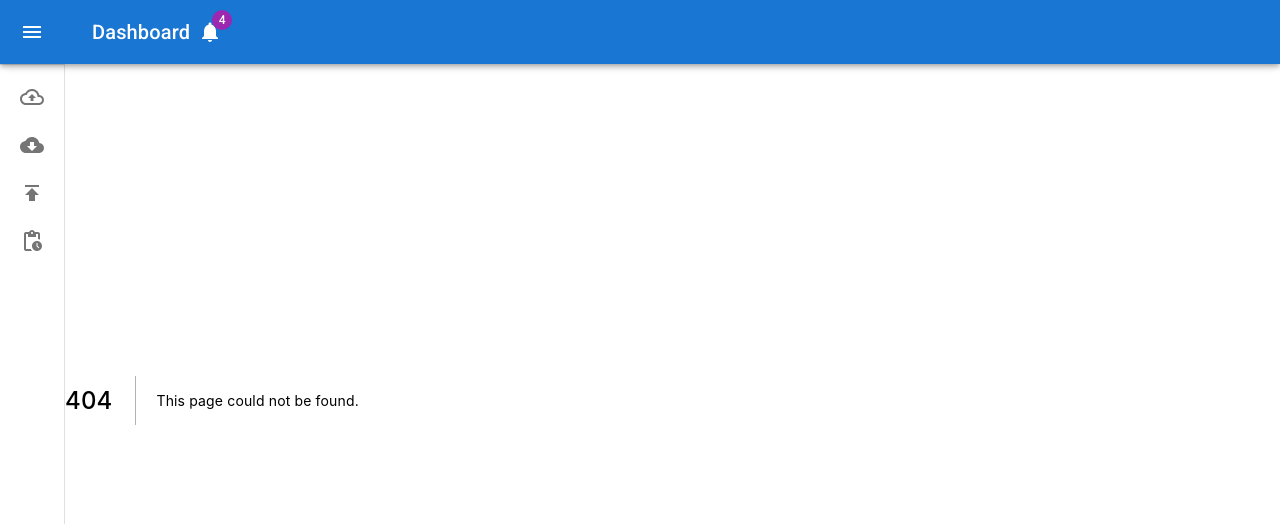
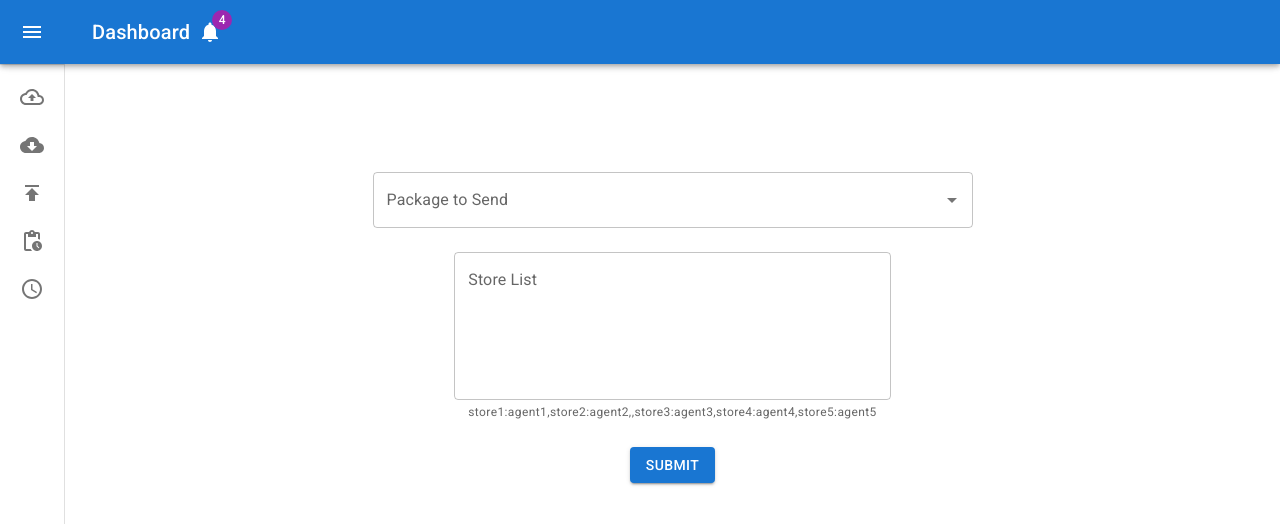
Before and after one commit to LuisBlau/rems-dashboard, a Next.js app: page /deploySchedule in a window 1280 px wide. Before the commit this address had no page. Shown: the top 524 px of the page. Built offline with nearby package versions, Linux system fonts and the light colour scheme.

Commit message:
first commit of deploy schedule page. It is not pulling or pushing to the data base but it can be used to look at the layout.
Next is to clean up some of the uncontrolled data wrangling functions and then make the push and pull to the data base work.

```diff
--- a/package.json
+++ b/package.json
@@ -3,17 +3,20 @@
   "version": "4.0.0",
   "private": true,
   "dependencies": {
+    "@date-io/date-fns": "^2.13.1",
     "@devexpress/dx-react-chart": "^3.0.2",
     "@devexpress/dx-react-chart-material-ui": "^3.0.2",
     "@devexpress/dx-react-core": "^3.0.2",
     "@emotion/react": "^11.8.1",
     "@emotion/styled": "^11.8.1",
     "@mui/icons-material": "^5.4.4",
+    "@mui/lab": "^5.0.0-alpha.71",
     "@mui/material": "^5.4.4",
     "@mui/styles": "^5.4.4",
     "ag-grid-community": "^27.0.1",
     "ag-grid-react": "^27.0.1",
     "clsx": "latest",
+    "date-fns": "^2.28.0",
     "devextreme": "21.2.6",
     "devextreme-react": "21.2.6",
     "moment": "^2.29.1",
--- a/pages/_app.js
+++ b/pages/_app.js
@@ -23,12 +23,14 @@ import { styled, useTheme } from '@mui/material/styles';
 import CloudDownloadIcon from '@mui/icons-material/CloudDownload';
 import PendingActionsIcon from '@mui/icons-material/PendingActions';
 import BackupOutlinedIcon from '@mui/icons-material/BackupOutlined';
+import ScheduleIcon from '@mui/icons-material/Schedule';
 import Link from "next/link";
 import PublishIcon from '@mui/icons-material/Publish';
 import ListItemButton from '@mui/material/ListItemButton';
 import ListItem from "@mui/material/ListItem";
 import ListItemIcon from "@mui/material/ListItemIcon";
 import ListItemText from "@mui/material/ListItemText";
+import {Schedule} from "@mui/icons-material";
 
 
 
@@ -242,7 +244,11 @@ const MenuItems = [
       name: "DeployStatus",
       route:"/deployStatus",
       icon: <PendingActionsIcon/>
-    }
+    }, {
+    name: "Deploy Schedule",
+    route:"/deploySchedule",
+    icon: <ScheduleIcon/>
+  }
   ];
 
 export default function MyApp(props) {
--- /dev/null
+++ b/pages/deploySchedule.js
@@ -0,0 +1,127 @@
+import React, { useState } from "react";
+import { makeStyles } from '@mui/styles';
+import Container from "@mui/material/Container";
+import Stack from '@mui/material/Stack';
+import Autocomplete from "@mui/material/Autocomplete";
+import TextField from "@mui/material/TextField";
+import AdapterDateFns from '@mui/lab/AdapterDateFns';
+import LocalizationProvider from '@mui/lab/LocalizationProvider';
+import DateTimePicker from '@mui/lab/DateTimePicker';
+import Button from "@mui/material/Button";
+
+
+const useStyles = makeStyles((theme) => ({
+    content: {
+        flexGrow: 1,
+        height: "100vh",
+        overflow: "auto",
+    },
+    container: {
+        paddingTop: theme.spacing(4),
+        paddingBottom: theme.spacing(4),
+    },
+    appBarSpacer: {
+        paddingTop: 60
+    },
+    paper: {
+        padding: theme.spacing(2),
+        display: "flex",
+        overflow: "auto",
+        flexDirection: "column",
+    },
+    fixedHeight: {
+        height: 240,
+    },
+}));
+
+const defaultPackageOptions=['package-1','package-2','really-really-long-package-name-ABCDEFGHIJKLMNOPQRSTUVWXYZ-abcdefghijklmnopqrstuvwxyz-1234567890.pkz','package-3','package-4'];
+const defaultValues = {
+    package:"",
+    storeList:"",
+    sendDateTime:""
+};
+
+export default function deployScheule(){
+    const classes = useStyles();
+    const [formValues, setFormValues] = useState(defaultValues);
+    const [dateTimeValue, setDateTimeValue] = useState((new Date( )))
+
+    const handleTextChange = (e) => {
+        const { name, value } = e.target;
+        setFormValues({
+            ...formValues,
+            [name]: value,
+        });
+        console.log(formValues);
+    };
+
+    const handleSelectChange = (event,newValue) => {
+        formValues.package = newValue;
+        console.log(formValues);
+    }
+
+    const handleDate = (newValue) => {
+        formValues.sendDate = newValue;
+        console.log(formValues);
+    }
+
+    const handleSubmit = (event) => {
+        event.preventDefault();
+        console.log(formValues);
+    };
+
+    return (
+        <main className={classes.content}>
+            <div className={classes.appBarSpacer}/>
+            <Container maxWidth="lg" className={classes.container}>
+                    <form onSubmit={handleSubmit}>
+                        <Stack spacing={3}
+                               sx={{alignItems: 'center', paddingTop:10 }}
+                        >
+                            <Autocomplete
+                                id="select-package"
+                                onChange={handleSelectChange}
+                                options={defaultPackageOptions}
+                                renderInput={(params) =>(
+                                    <TextField
+                                        sx={{width:600}}
+                                        {... params}
+                                        label="Package to Send"
+                                        InputProps={{... params.InputProps, type: 'search'}} />
+                                )}
+                            />
+                            {/*for handler to work 'name' has to match the formsValue member*/}
+                            <TextField
+                                id="storeList-input"
+                                multiline
+                                rows={5}
+                                sx={{ width:"fit-content", height:"100%" }}
+                                label="Store List"
+                                name="storeList"
+                                onChange={handleTextChange}
+                                helperText='store1:agent1,store2:agent2,,store3:agent3,store4:agent4,store5:agent5'
+                            />
+                            <LocalizationProvider dateAdapter={AdapterDateFns}>
+                                <DateTimePicker
+                                    id="date-time-local"
+                                    disablePast
+                                    label="Send Time"
+                                    renderInput={(params) => <TextField {...params} />}
+                                    value={dateTimeValue}
+                                    onChange={(newValue) => {
+                                        setDateTimeValue(newValue);
+                                        formValues.sendDateTime=newValue;
+                                        console.log(formValues)
+                                    }}
+                                />
+                            </LocalizationProvider>
+
+                            <Button variant="contained" color="primary" type="submit">
+                                Submit
+                            </Button>
+                        </Stack>
+                    </form>
+            </Container>
+        </main>
+    );
+}
```
Also changed, not shown: components/SideBarMenuItems.js (+14 -0 lines), 1 other file (tests, documents, lock files or other folders).
